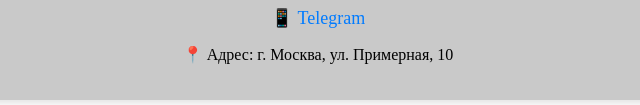
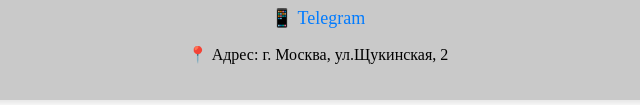
Before and after one commit to BrashyPopcorn46/indium, a plain HTML site: page index.html in a window 1280 px wide. Shown: the part 3075-3180 px from the top of the page, 322-962 px from the left. Drawn offline with Linux system fonts and the light colour scheme.

Commit message:
ИндиУМ

```diff
--- a/index.html
+++ b/index.html
@@ -44,7 +44,7 @@
                 <a href="mailto:example@mail.com">📧 example@mail.com</a>
                 <a href="https://wa.me/79259164588">💬 WhatsApp</a>
                 <a href="https://t.me/neuroschool_indium_msk">📱 Telegram</a>
-                <p>📍 Адрес: г. Москва, ул. Примерная, 10</p>
+                <p>📍 Адрес: г. Москва, ул.Щукинская, 2</p>
             </div>
         </div>
     </div>
```
